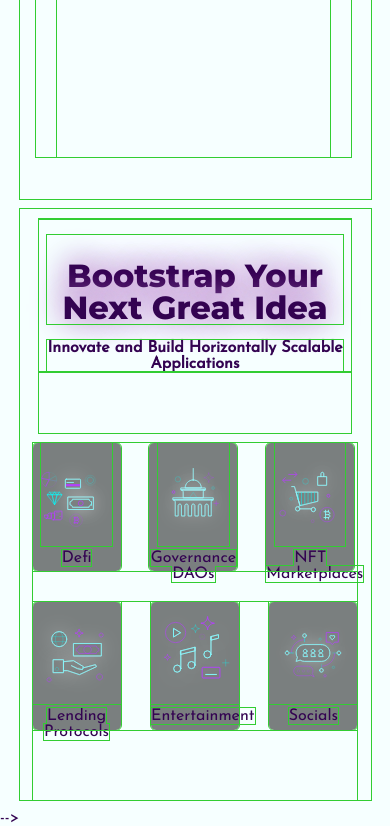
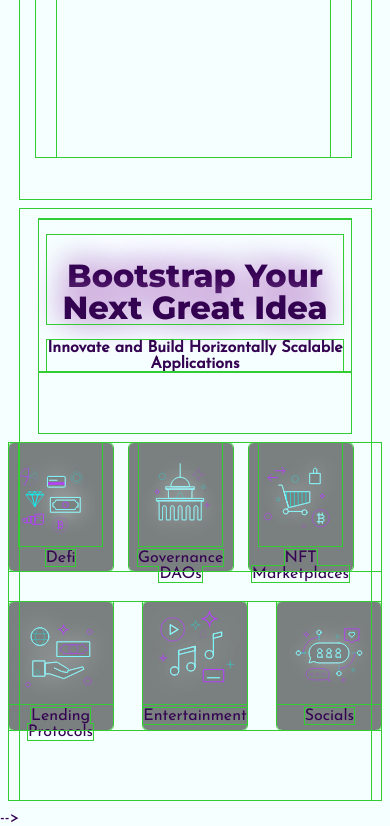
Before and after one commit to LoluBolarinwa/Pangolin, a website: page index.html in a window 390 px wide. Shown: the part 1327-2153 px from the top of the page. Drawn offline with Linux system fonts and the light colour scheme; a web font is replaced by a local one.

Commit message:
responsive layout third section

```diff
--- a/index.css
+++ b/index.css
@@ -794,7 +794,7 @@ transition: all .5s; */
 
     .tools1{
         display: flex;
-        gap: 1.8rem;
+        gap: 1rem;
     }
 
     .tools2{
@@ -804,7 +804,7 @@ transition: all .5s; */
     }
 
     .svgtools{
-        width: 5.5rem;
+        width: 6.5rem;
         height: 8rem;
         background-color: #00000080;
         border-radius: 5px;
```
